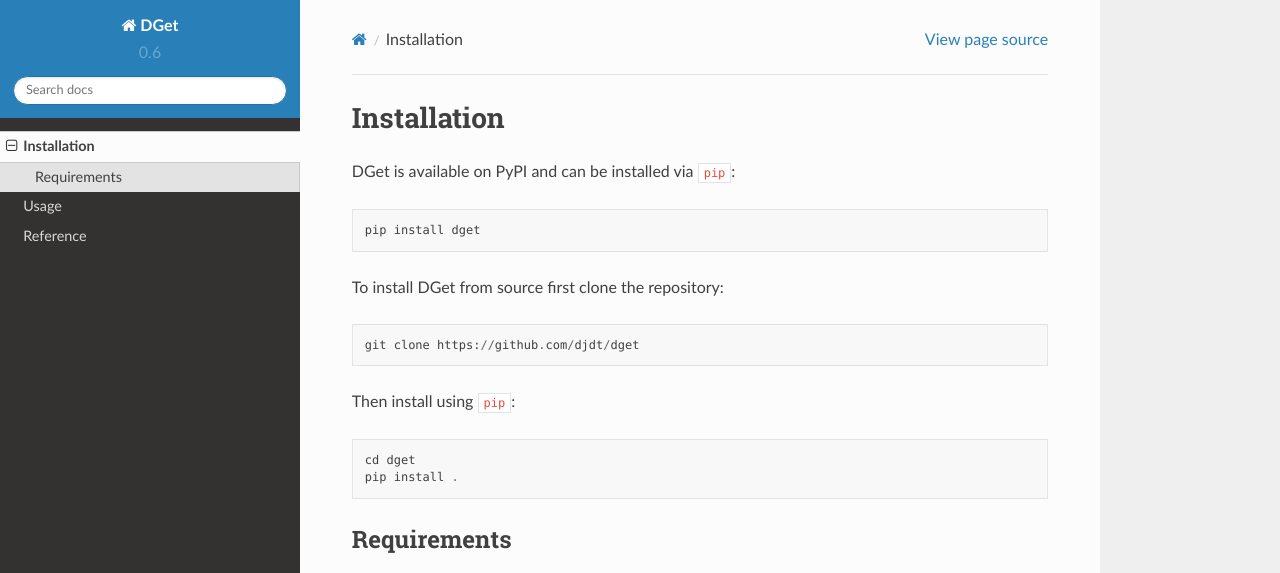
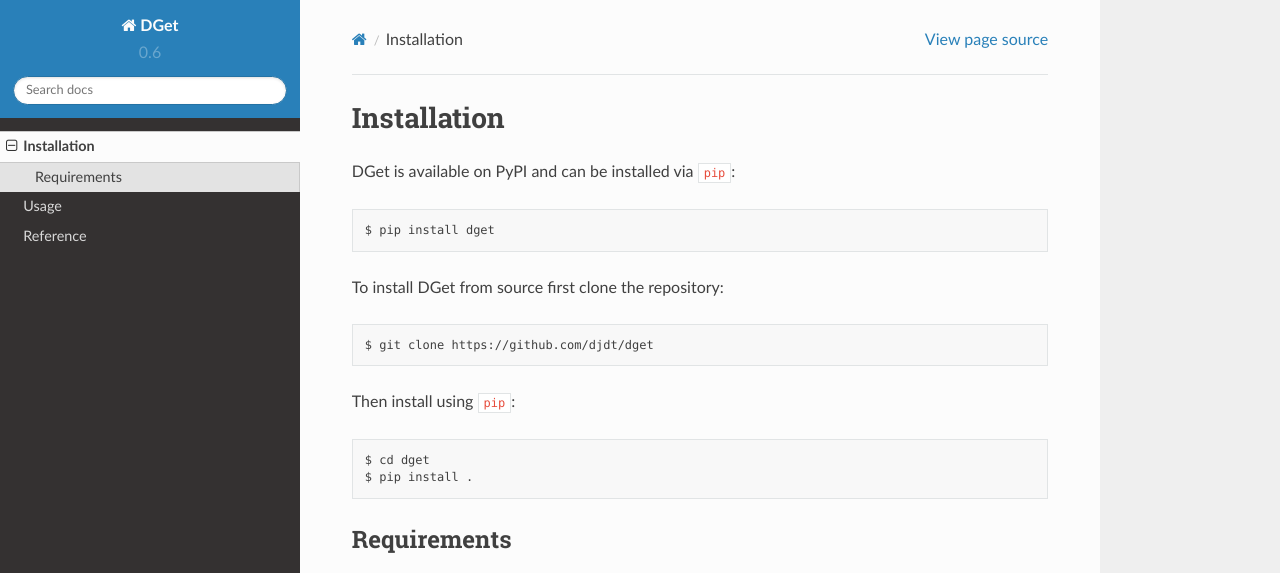
Before and after one commit to djdt/dget, a Sphinx documentation site: the page built from docs/installation.rst, in a window 1280 px wide. Shown: the top 573 px of the page. Built offline with Sphinx 7.4.7 and the Read the Docs theme 2.0.0, drawn with Linux system fonts in a browser that asks for light colours.

Commit message:
add prompt

```diff
--- a/docs/installation.rst
+++ b/docs/installation.rst
@@ -3,16 +3,16 @@
 
 DGet is available on PyPI and can be installed via ``pip``::
 
-    pip install dget
+    $ pip install dget
 
 To install DGet from source first clone the repository::
 
-    git clone https://github.com/djdt/dget
+    $ git clone https://github.com/djdt/dget
 
 Then install using ``pip``::
 
-    cd dget
-    pip install .
+    $ cd dget
+    $ pip install .
 
 
 Requirements
```
